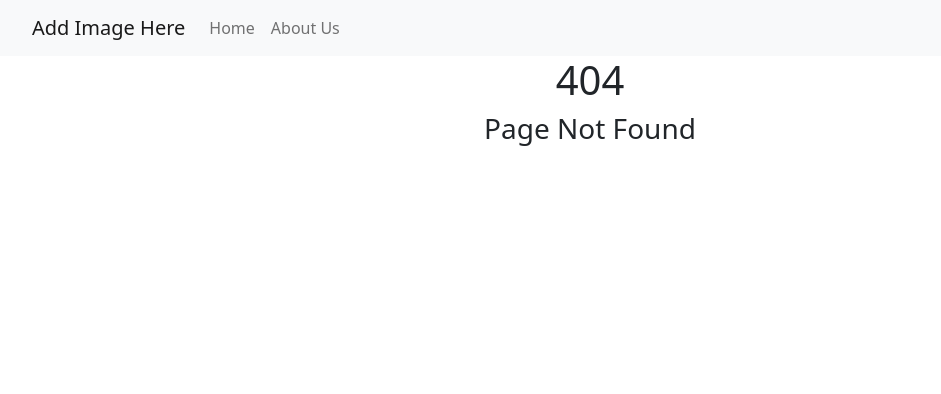
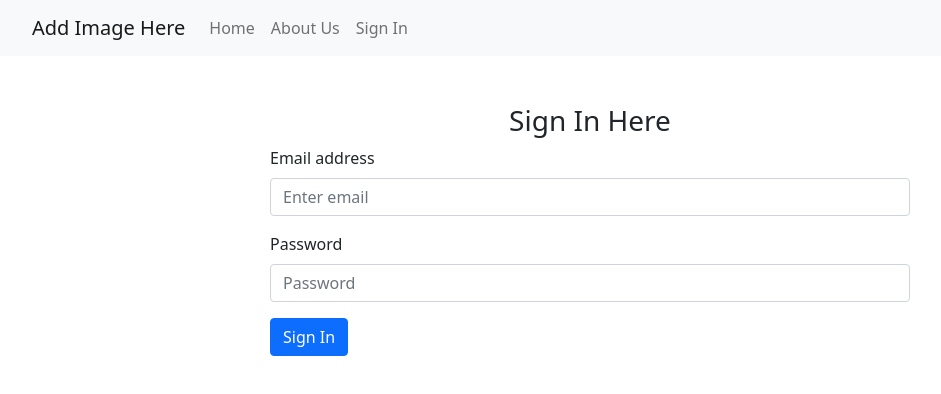
Before and after one commit to SJMormo/klement-tour-guide, a React (Create React App) app: page /signin in a window 1280 px wide. Before the commit this address had no page. Shown: the top 394 px of the page, without its empty margins (50-991 px from the left). Built offline with nearby package versions, Linux system fonts and the light colour scheme.

Commit message:
Firebase and firebase hook added

```diff
--- a/package.json
+++ b/package.json
@@ -7,9 +7,11 @@
     "@testing-library/react": "^13.1.1",
     "@testing-library/user-event": "^13.5.0",
     "bootstrap": "^5.1.3",
+    "firebase": "^9.6.11",
     "react": "^18.0.0",
     "react-bootstrap": "^2.2.3",
     "react-dom": "^18.0.0",
+    "react-firebase-hooks": "^5.0.3",
     "react-router-dom": "^6.3.0",
     "react-scripts": "5.0.1",
     "web-vitals": "^2.1.4"
--- a/src/App.js
+++ b/src/App.js
@@ -4,6 +4,8 @@ import About from './components/About/About';
 import Header from './components/Header/Header';
 import Home from './components/Home/Home';
 import NotFound from './components/NotFound/NotFound';
+import SignIn from './components/SignIn/SignIn';
+import SignUp from './components/SignUp/SignUp';
 
 function App() {
   return (
@@ -13,6 +15,8 @@ function App() {
         <Route path="/" element={<Home />} />
         <Route path="/home" element={<Home />} />
         <Route path="/about" element={<About />} />
+        <Route path="/signin" element={<SignIn />} />
+        <Route path="/signup" element={<SignUp />} />
         <Route path="*" element={<NotFound />} />
       </Routes>
     </div>
--- a/src/components/Header/Header.js
+++ b/src/components/Header/Header.js
@@ -12,6 +12,7 @@ const Header = () => {
                     <Nav className="me-auto">
                         <Nav.Link as={Link} to="/home">Home</Nav.Link>
                         <Nav.Link as={Link} to="/about">About Us</Nav.Link>
+                        <Nav.Link as={Link} to="/signin">Sign In</Nav.Link>
                     </Nav>
                 </Navbar.Collapse>
             </Container>
--- /dev/null
+++ b/src/components/SignIn/SignIn.js
@@ -0,0 +1,27 @@
+import React from 'react';
+import { Button, Form } from 'react-bootstrap';
+
+const SignIn = () => {
+    return (
+        <div>
+            <h3 className='text-center mt-5'>Sign In Here</h3>
+            <Form className='w-50 mx-auto'>
+                <Form.Group className="mb-3" controlId="formBasicEmail">
+                    <Form.Label>Email address</Form.Label>
+                    <Form.Control type="email" placeholder="Enter email" />
+                </Form.Group>
+
+                <Form.Group className="mb-3" controlId="formBasicPassword">
+                    <Form.Label>Password</Form.Label>
+                    <Form.Control type="password" placeholder="Password" />
+                </Form.Group>
+
+                <Button variant="primary" type="submit">
+                    Sign In
+                </Button>
+            </Form>
+        </div>
+    );
+};
+
+export default SignIn;
--- /dev/null
+++ b/src/components/SignUp/SignUp.js
@@ -0,0 +1,11 @@
+import React from 'react';
+
+const SignUp = () => {
+    return (
+        <div>
+            <h3>Sign Up</h3>
+        </div>
+    );
+};
+
+export default SignUp;
```
Also changed, not shown: src/firebase.init.js (added, +23 -0 lines), 1 other file (tests, documents, lock files or other folders).
